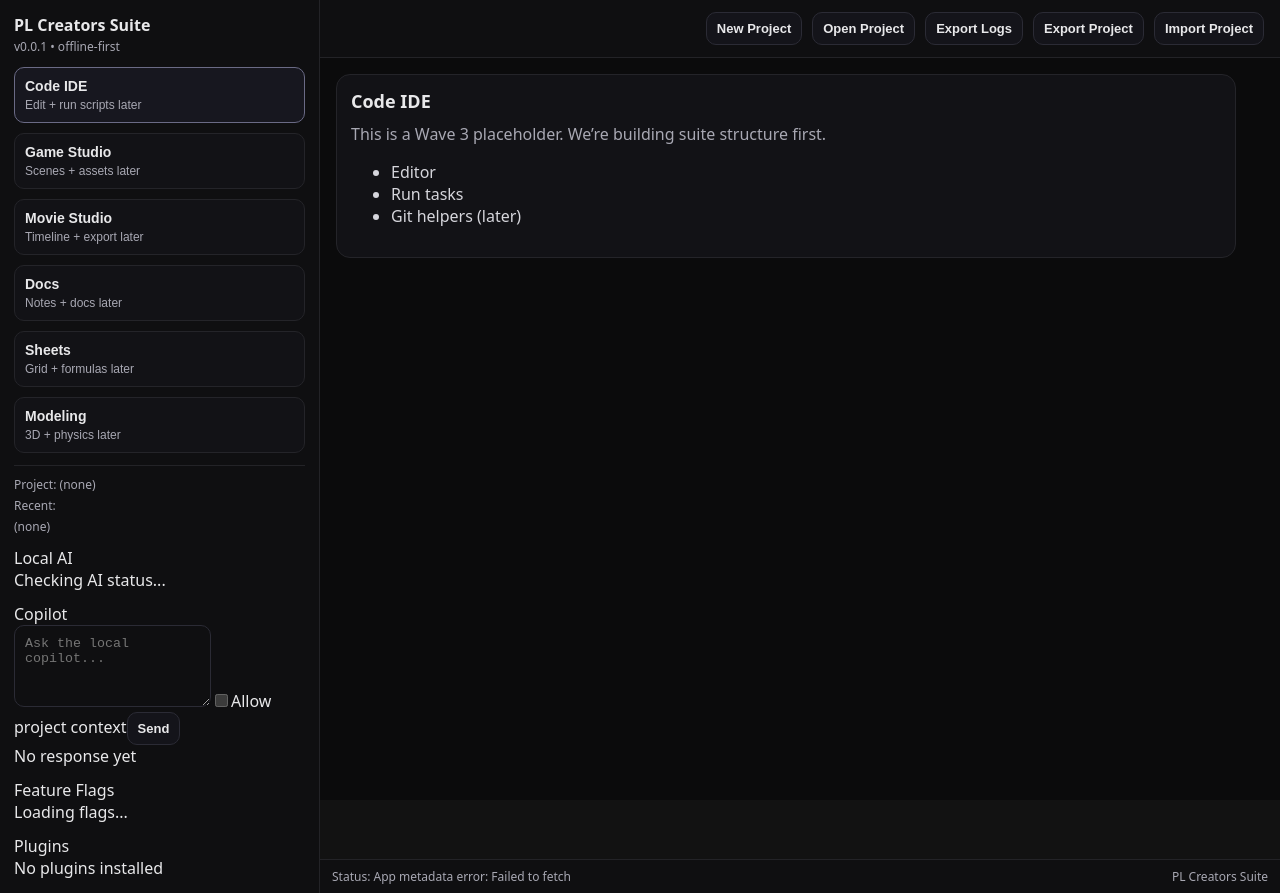
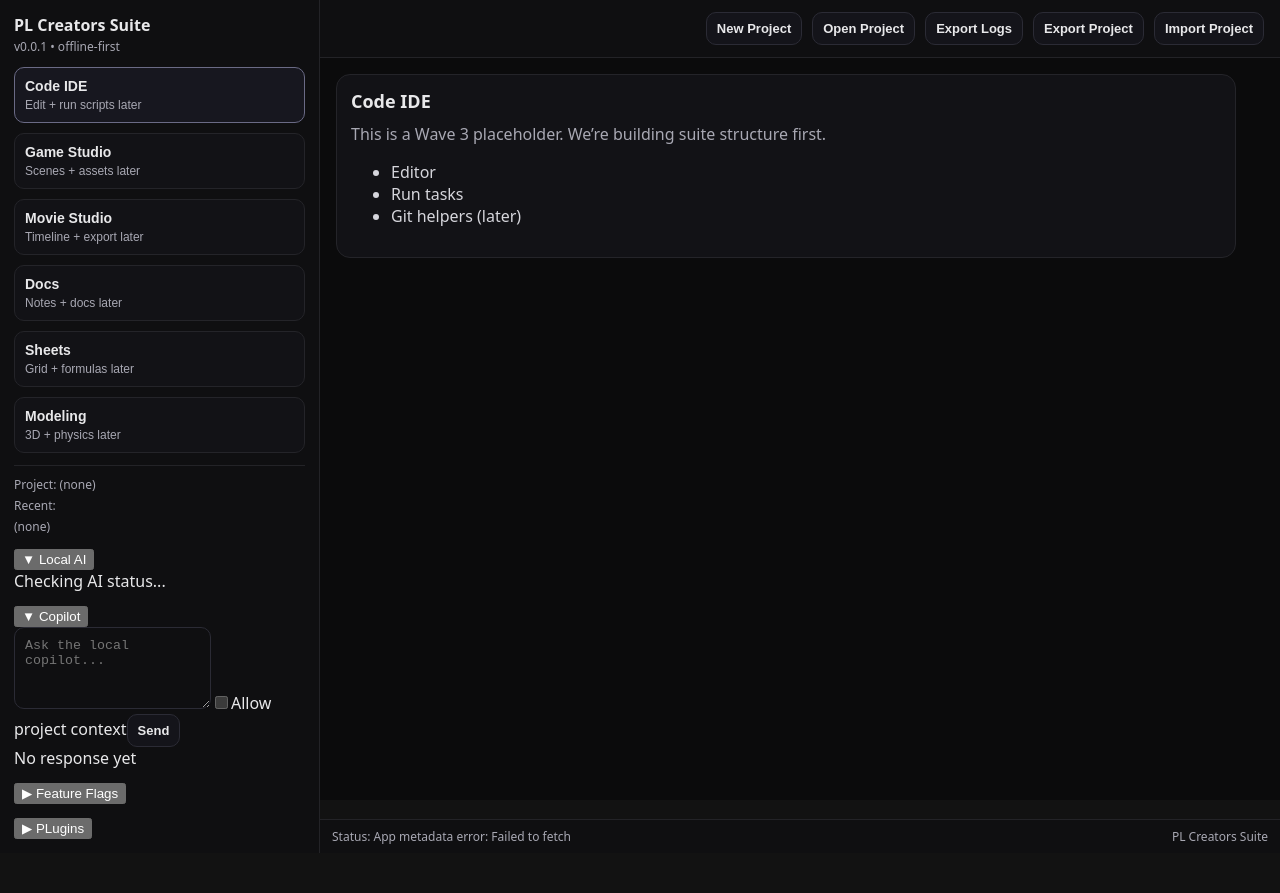
Before and after one commit to barnes127/pl-creators-suite, a React (Vite) app in the folder apps/renderer/: page / in a window 1280 px wide. After the commit the page ends 853 px from the top, so only its background shows below. Built offline with nearby package versions, Linux system fonts and the light colour scheme.

Commit message:
Wave 8.2: add collapsible sidebar panels

```diff
--- a/apps/renderer/src/App.tsx
+++ b/apps/renderer/src/App.tsx
@@ -2,6 +2,7 @@ import { useEffect,  useMemo, useState } from "react";
 import { rpc } from "./rpc";
 import "./app.css";
 import { Modal } from "./components/Modal";
+import { CollapsiblePanel } from "./components/CollapsiblePanel";
 
 declare global {
   interface Window {
@@ -381,8 +382,7 @@ useEffect(() => {
         )}
       </div>
 
-      <div className="panel">
-        <div className="panelTitle">Local AI</div>
+      <CollapsiblePanel title="Local AI" defaultOpen={true}>
 
         {localAiStatus ? (
           <div className="recentList">
@@ -406,10 +406,9 @@ useEffect(() => {
         ) : (
           <div className="emptyState">Checking AI status...</div>
         )}
-      </div>
+      </CollapsiblePanel>
 
-      <div className="panel">
-        <div className="panelTitle">Copilot</div>
+      <CollapsiblePanel title="Copilot" defaultOpen={true}>
 
         <textarea
           className="input"
@@ -446,10 +445,9 @@ useEffect(() => {
         ) : (
           <div className="emptyState">No response yet</div>
         )}
-      </div>
+      </CollapsiblePanel>
 
-      <div className="panel">
-        <div className="panelTitle">Feature Flags</div>
+      <CollapsiblePanel title="Feature Flags" defaultOpen={false}>
 
         {featureFlags ? (
           <div className="recentList">
@@ -460,10 +458,9 @@ useEffect(() => {
         ) : (
           <div className="emptyState">Loading flags...</div>
         )}
-      </div>
+      </CollapsiblePanel>
 
-      <div className="panel">
-        <div className="panelTitle">Plugins</div>
+      <CollapsiblePanel title="PLugins" defaultOpen={false}>
 
         {plugins.length === 0 ? (
           <div className="emptyState">No plugins installed</div>
@@ -486,7 +483,7 @@ useEffect(() => {
             ))}
           </div>
         )}
-      </div>
+      </CollapsiblePanel>
     </aside>
 
     <main className="main">
--- /dev/null
+++ b/apps/renderer/src/components/CollapsiblePanel.tsx
@@ -0,0 +1,29 @@
+import { useState, type ReactNode } from "react";
+
+type CollapsiblePanelProps = {
+  title: string;
+  defaultOpen?: boolean;
+  children: ReactNode;
+};
+
+export function CollapsiblePanel({
+  title,
+  defaultOpen = true,
+  children,
+}: CollapsiblePanelProps) {
+  const [open, setOpen] = useState(defaultOpen);
+
+  return (
+    <div className="panel">
+      <button
+        className="panelTitle"
+        type="button"
+        onClick={() => setOpen((value) => !value)}
+      >
+        {open ? "▼" : "▶"} {title}
+      </button>
+
+      {open && <div>{children}</div>}
+    </div>
+  );
+}
```
